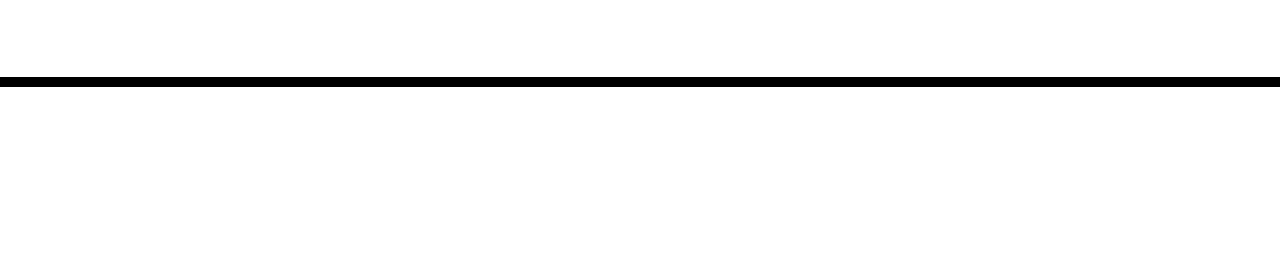
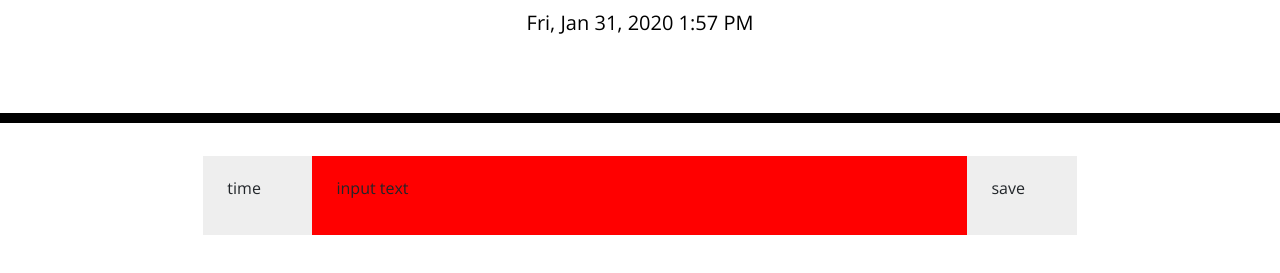
Before and after one commit to BrettSevy/homeworkplanner, a plain HTML site: page index.html in a window 1280 px wide. Shown: the part 181-454 px from the top of the page. Drawn offline with nearby package versions, Linux system fonts and the light colour scheme.

Commit message:
time and day working and start of hour blocks added

```diff
--- a/index.html
+++ b/index.html
@@ -20,17 +20,22 @@
         <p id="currentDay" class="lead"></p>
     </header>
 
-    <div class="container">
+    <div class="row">
         <!-- Timeblocks go here -->
+        <div class="col-2"></div>
+        <div class="w-25 p-4 col-1" style="background-color: #eee;">time</div>
+        <div class="w-50 p-4 col-6" style="background-color: red;">input text</div>
+        <div class="w-25 p-4 col-1" style="background-color: #eee;">save</div>
+        <div class="col-2"></div>
 
 
     </div>
 
 
 
-    <script src="script.js"></script>
     <script src="https://code.jquery.com/jquery-3.4.1.min.js"></script>
     <script src="https://cdnjs.cloudflare.com/ajax/libs/moment.js/2.24.0/moment.min.js"></script>
+    <script src="script.js"></script>
 </body>
 
 </html>
--- a/script.js
+++ b/script.js
@@ -1,19 +1,39 @@
-// time and date
+/*jshint esversion: 6 */
+
+// GIVEN I am using a daily planner to create a schedule
+// WHEN I open the planner
+// THEN the current day is displayed at the top of the calendar
+    // append day in moment.js in #currentDay header
+
+   { var day = moment().format("llll");
+    $("#currentDay").append(day);
+
+}
+
+// WHEN I scroll down
+// THEN I am presented with timeblocks for standard business hours
+// need a container for each hour needed
+
+    // var num1 = 10;
+    // var num2 = 20;
+    // var num3 = 30;
+
+    // $(`
+    // <section><span>${num1}</span></section>
+    // <section><span>${num2}</span></section>
+    // <section><span>${num3}</span></section>
+    // `).appendTo(".container");
 
 
-// color change with time
-    // grey past hours
-    // red current hour
-    // green upcoming hours
+// WHEN I view the timeblocks for that day
+// THEN each timeblock is color coded to indicate whether it is in the past, present, or future
+    // for loop the time blocks so they color out as the time runs
 
-// save buttons at the end of time blocks
-    //locale storage what is typed in time blocks when save button clicked
+// WHEN I click into a timeblock
+// THEN I can enter an event
+    // input text area in the time block onclick
 
-    // {var num1 = ("help");
-    // var num2 = 20;
-    // var num3 = 30;}
-
-    // $(".container").append(`
-    // <section><span>${num1}</span></section>
-    // <section><span>${num2}</span></section>
-    // <section><span>${num3}</span></section>`);
+// WHEN I click the save button for that timeblock
+// THEN the text for that event is saved in local storage
+// WHEN I refresh the page
+// THEN the saved events persist
```
Also changed, not shown: 1 other file.
